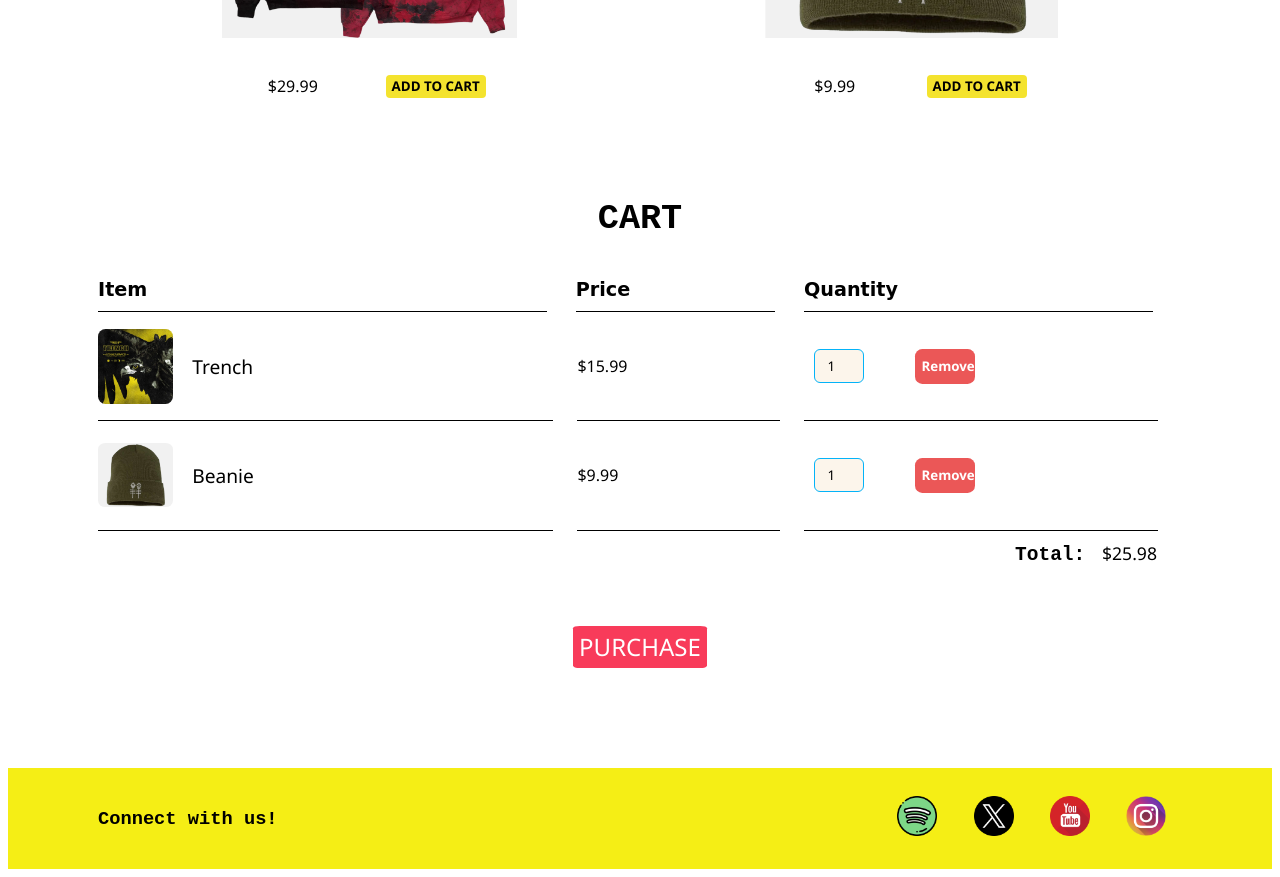
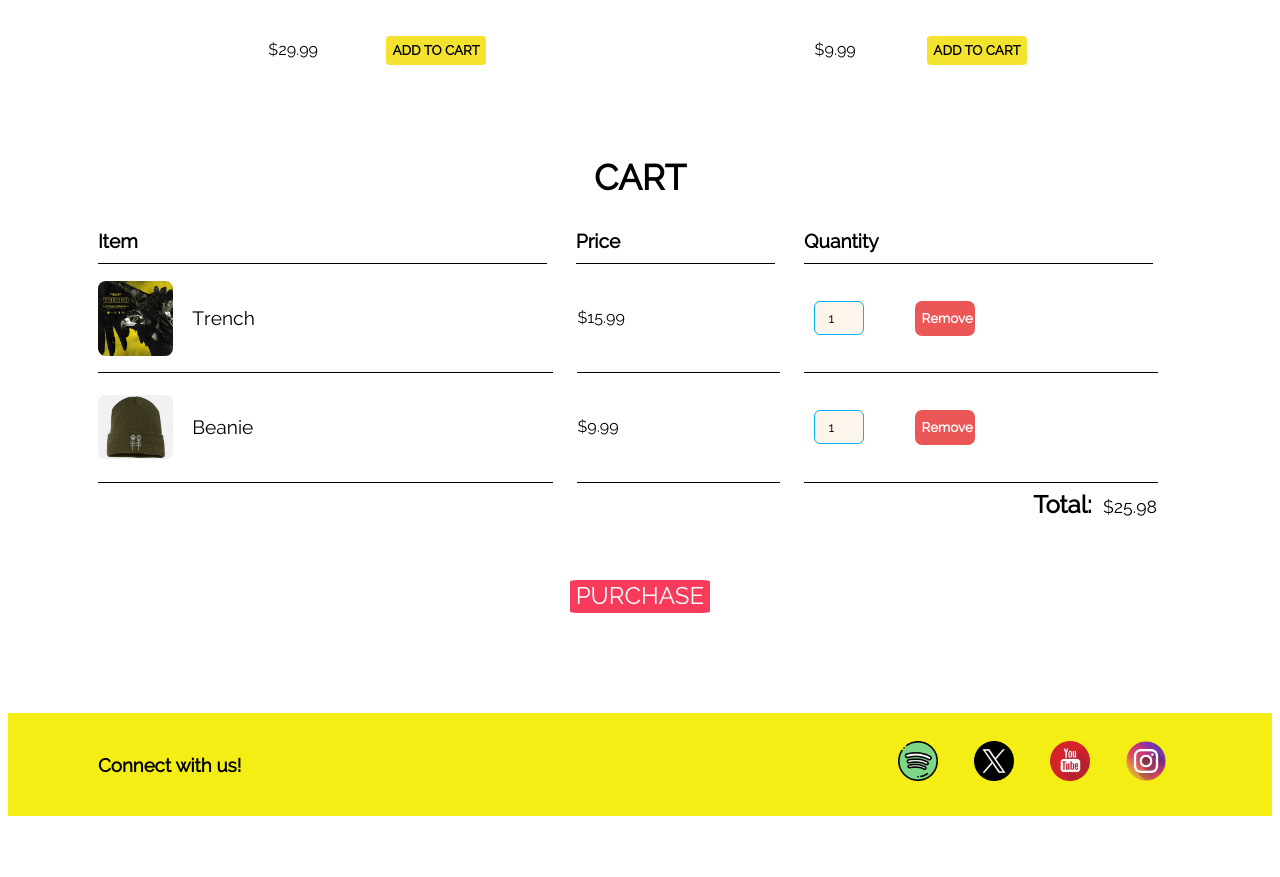
Before and after one commit to sourabhaprasad/TOP, a plain HTML site: page store.html in a window 1280 px wide. Shown: the part 1676-2553 px from the top of the page. After the commit the page ends 2500 px from the top, so only its background shows below. Drawn offline with Linux system fonts and the light colour scheme.

Commit message:
Update font styling.css

```diff
--- a/styling.css
+++ b/styling.css
@@ -1,6 +1,12 @@
+@font-face {
+    font-family: Raleway;
+    src: url(Raleway-Regular.ttf);
+}
+
 *{
     box-sizing: border-box;
-    font-family:'Segoe UI', Tahoma, Geneva, Verdana, sans-serif;
+    font-family: Raleway;
+    line-height: 24px;
 }
 
 
@@ -54,7 +60,7 @@ html, body{
     text-align: center;
     margin: 0;
     font-size: 3em;
-    font-family: "Booter - Zero -Zero";
+    font-family: Raleway;
     font-weight: normal;
     color: white;
 }
@@ -74,7 +80,7 @@ html, body{
 
 
 .section-header, .section-header2{
-    font-family: 'Courier New', Courier, monospace;
+    font-family: Raleway;
     font-weight: bolder;
     font-size: 2.2em;
     color: black;
@@ -83,7 +89,7 @@ html, body{
 
 
 .section-header2{
-    font-family:sans-serif;
+    font-family:Raleway;
     font-weight: bolder;
     font-size: 1em;
 }
@@ -128,7 +134,7 @@ html, body{
 
 
 .band-name-footer{
-    font-family:'Courier New', Courier, monospace;
+    font-family: Raleway;
     color: black;
 }
 
@@ -150,7 +156,7 @@ html, body{
     border: 2px solid #f4e32e;
     background-color: rgba(255, 255, 255, 0.2);
     border-radius: 0;
-    font-family: 'Courier New', Courier, monospace;
+    font-family: Raleway;
     font-size: 1.6em;
     font-weight: normal;
 
@@ -213,7 +219,7 @@ html, body{
     color: #f4e32e;
     font: bolder;
     text-align: center;
-    font-family: 'Courier New', Courier, monospace;
+    font-family: Raleway;
     font-size: 50px;
 }
 
@@ -288,7 +294,7 @@ html, body{
 
 .shop-item-title{
     display: block;
-    font-family: cursive;
+    font-family: Raleway;
     width: 100%;
     text-align: center;
     /*     font-weight: bold; */
@@ -322,8 +328,8 @@ html, body{
 
 
 .cart-header{
-    font-weight: bold;
-    font-family: cursive;
+    font-weight: bolder;
+    font-family: Raleway;
     font-size: 1.2em;
 
 }
@@ -409,7 +415,7 @@ html, body{
 
 
 .cart-total-title{
-    font-family: monospace;
+    font-family: Raleway;
     font-weight: bolder;
     font-size: 1.5em;
     color: black;
```
